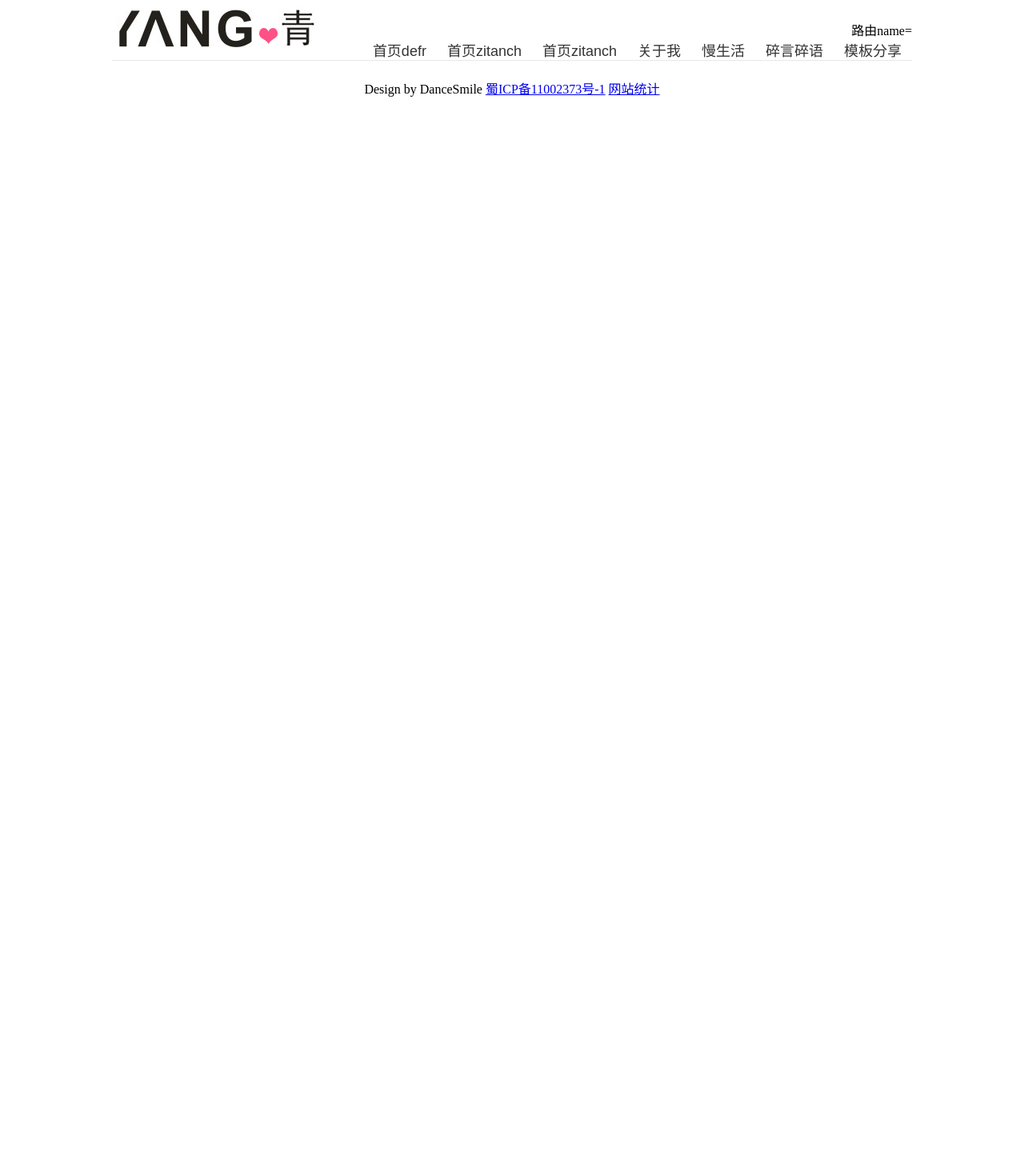
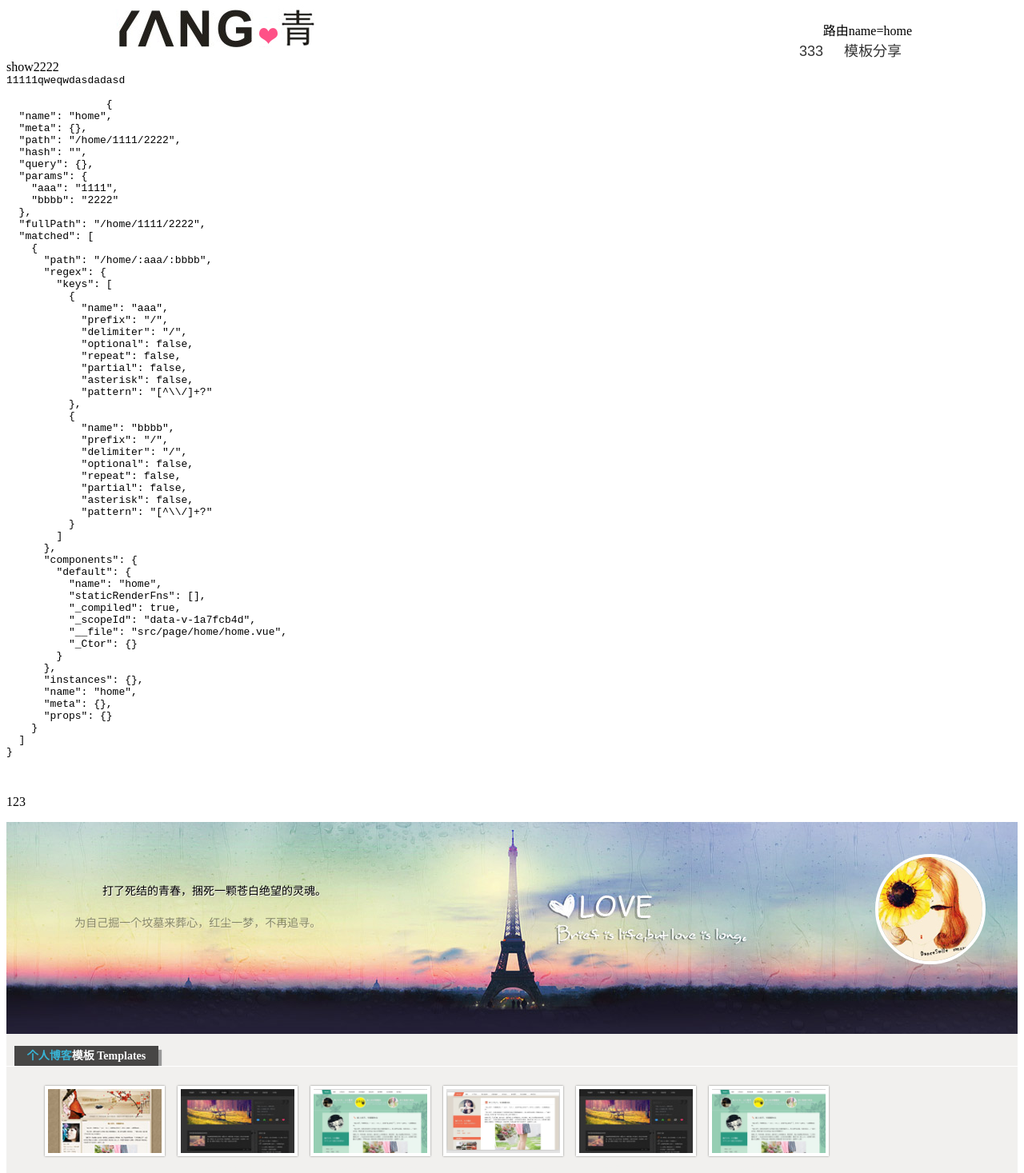
Before and after one commit to lllomh/vue-blog, a Vue app: page /home/1111/2222 in a window 1280 px wide. Shown: the part 13-1480 px from the top of the page at 80% size. Before the commit the page ends 800 px from the top, so only its background shows below. Built offline with nearby package versions, Linux system fonts and the light colour scheme.

Commit message:
'url传参'

```diff
--- a/src/components/footer/footer.vue
+++ b/src/components/footer/footer.vue
@@ -1,10 +1,12 @@
 <template>
     <div>
+        <!--<router-view></router-view>-->
+        <!--<router-view class="main11111111111" name="left" style="background: red;width: 50%;float: left"></router-view>-->
+        <!--<router-view class="main1213213" name="right" style="background: blue;width: 50%;float: right"></router-view>-->
 
         <footer>
             <p>Design by DanceSmile <a href="http://www.miitbeian.gov.cn/" target="_blank">蜀ICP备11002373号-1</a> <a href="/">网站统计</a></p>
         </footer>
-
 
     </div>
 </template>
--- a/src/components/header/heade.vue
+++ b/src/components/header/heade.vue
@@ -1,26 +1,45 @@
 <template>
+    <div>
     <header id="head_top">
         <div id="logo"><a href="/"></a></div>
         <nav class="topnav" id="topnav">
 
             <p>路由name={{$route.name}}</p>
 
-            <router-link to="/home"><span>首页defr </span><span class="en">Protal</span></router-link>
+            <!--<router-link to="/"><span>首页defr </span><span class="en">Protal</span></router-link>-->
 
-            <router-link :to="{name:'homeClinder',params:{id:1212}}"><span>首页zitanch</span><span class="en">111</span></router-link>
+            <router-link to="/home/1111/2222"><span>333 </span><span class="en">Protal</span></router-link>
 
-            <router-link :to="{name:'lifeClind',params:{id:'fxbgfgdgdsgfds'}}"><span>首页zitanch</span><span class="en">111</span></router-link>
 
-            <router-link to="/about"><span>关于我</span><span class="en">About</span></router-link>
+            <!--<router-link :to="{name:'homeClinder',params:{id:1212}}"><span>首页zitanch</span><span class="en">111</span></router-link>-->
 
-            <router-link to="/life"><span>慢生活</span><span class="en">Life</span></router-link>
+            <!--<router-link :to="{name:'lifeClind',params:{id:'fxbgfgdgdsgfds'}}"><span>首页zitanch</span><span class="en">111</span></router-link>-->
 
-            <router-link to="/doing"><span>碎言碎语</span><span class="en">Doing</span></router-link>
+            <!--<router-link to="/about"><span>关于我</span><span class="en">About</span></router-link>-->
+
+            <!--<router-link to="/life"><span>慢生活</span><span class="en">Life</span></router-link>-->
+
+            <!--<router-link to="/doing"><span>碎言碎语</span><span class="en">Doing</span></router-link>-->
 
             <router-link to="/share"><span>模板分享</span><span class="en">Share</span></router-link>
 
         </nav>
+
+
     </header>
+
+        <p>show{{$route.params.bbbb}}</p>
+
+        <pre>
+11111qweqwdasdadasd
+
+                {{JSON.stringify($route,null,2)}}
+
+        </pre>
+
+
+</div>
+
 </template>
 
 <script>
--- a/src/page/home/home.vue
+++ b/src/page/home/home.vue
@@ -1,120 +1,121 @@
 <template>
   <div>
 
-      <section class="contenr">
-          <transition name="fade">
-              <router-view class="main"></router-view>
-          </transition>
-      </section>
+      <!--<section class="contenr">-->
+          <!--<transition name="fade">-->
+              <!--<router-view class="main"></router-view>-->
+          <!--</transition>-->
+      <!--</section>-->
+  <p>{{msg}}</p>
 
-      <!--<div class="banner">-->
-          <!--<section class="box">-->
-              <!--<ul class="texts">-->
-                  <!--<p>打了死结的青春，捆死一颗苍白绝望的灵魂。</p>-->
-                  <!--<p>为自己掘一个坟墓来葬心，红尘一梦，不再追寻。</p>-->
-                  <!--<p>加了锁的青春，不会再因谁而推开心门。</p>-->
-              <!--</ul>-->
-              <!--<div class="avatar"><a href="#"><span>杨青</span></a> </div>-->
-          <!--</section>-->
-      <!--</div>-->
-      <!--<div class="template">-->
-          <!--<div class="box">-->
-              <!--<h3>-->
-                  <!--<p><span>个人博客</span>模板 Templates</p>-->
-              <!--</h3>-->
-              <!--<ul>-->
-                  <!--<li><a href="/"  target="_blank"><img src="../../images/01.jpg"></a><span>仿新浪博客风格·梅——古典个人博客模板</span></li>-->
-                  <!--<li><a href="/" target="_blank"><img src="../../images/02.jpg"></a><span>黑色质感时间轴html5个人博客模板</span></li>-->
-                  <!--<li><a href="/"  target="_blank"><img src="../../images/03.jpg"></a><span>Green绿色小清新的夏天-个人博客模板</span></li>-->
-                  <!--<li><a href="/" target="_blank"><img src="../../images/04.jpg"></a><span>女生清新个人博客网站模板</span></li>-->
-                  <!--<li><a href="/"  target="_blank"><img src="../../images/02.jpg"></a><span>黑色质感时间轴html5个人博客模板</span></li>-->
-                  <!--<li><a href="/"  target="_blank"><img src="../../images/03.jpg"></a><span>Green绿色小清新的夏天-个人博客模板</span></li>-->
-              <!--</ul>-->
-          <!--</div>-->
-      <!--</div>-->
-      <!--<article>-->
-          <!--<h2 class="title_tj">-->
-              <!--<p>文章<span>推荐</span></p>-->
-          <!--</h2>-->
-          <!--<div class="bloglist left">-->
-              <!--<h3>程序员请放下你的技术情节，与你的同伴一起进步</h3>-->
-              <!--<figure><img src="../../images/001.png"></figure>-->
-              <!--<ul>-->
-                  <!--<p>如果说掌握一门赖以生计的技术是技术人员要学会的第一课的话， 那么我觉得技术人员要真正学会的第二课，不是技术，而是业务、交流与协作，学会关心其他工作伙伴的工作情况和进展...</p>-->
+      <div class="banner">
+          <section class="box">
+              <ul class="texts">
+                  <p>打了死结的青春，捆死一颗苍白绝望的灵魂。</p>
+                  <p>为自己掘一个坟墓来葬心，红尘一梦，不再追寻。</p>
+                  <p>加了锁的青春，不会再因谁而推开心门。</p>
+              </ul>
+              <div class="avatar"><a href="#"><span>杨青</span></a> </div>
+          </section>
+      </div>
+      <div class="template">
+          <div class="box">
+              <h3>
+                  <p><span>个人博客</span>模板 Templates</p>
+              </h3>
+              <ul>
+                  <li><a href="/"  target="_blank"><img src="../../images/01.jpg"></a><span>仿新浪博客风格·梅——古典个人博客模板</span></li>
+                  <li><a href="/" target="_blank"><img src="../../images/02.jpg"></a><span>黑色质感时间轴html5个人博客模板</span></li>
+                  <li><a href="/"  target="_blank"><img src="../../images/03.jpg"></a><span>Green绿色小清新的夏天-个人博客模板</span></li>
+                  <li><a href="/" target="_blank"><img src="../../images/04.jpg"></a><span>女生清新个人博客网站模板</span></li>
+                  <li><a href="/"  target="_blank"><img src="../../images/02.jpg"></a><span>黑色质感时间轴html5个人博客模板</span></li>
+                  <li><a href="/"  target="_blank"><img src="../../images/03.jpg"></a><span>Green绿色小清新的夏天-个人博客模板</span></li>
+              </ul>
+          </div>
+      </div>
+      <article>
+          <h2 class="title_tj">
+              <p>文章<span>推荐</span></p>
+          </h2>
+          <div class="bloglist left">
+              <h3>程序员请放下你的技术情节，与你的同伴一起进步</h3>
+              <figure><img src="../../images/001.png"></figure>
+              <ul>
+                  <p>如果说掌握一门赖以生计的技术是技术人员要学会的第一课的话， 那么我觉得技术人员要真正学会的第二课，不是技术，而是业务、交流与协作，学会关心其他工作伙伴的工作情况和进展...</p>
 
-                  <!--<router-link class="readmore" to="/home/homeClinder">阅读全文>></router-link>-->
+                  <router-link class="readmore" to="/home/homeClinder">阅读全文>></router-link>
 
-              <!--</ul>-->
-              <!--<p class="dateview"><span>2013-11-04</span><span>作者：杨青</span><span>个人博客：[<a href="/news/life/">程序人生</a>]</span></p>-->
-              <!--<h3>程序员请放下你的技术情节，与你的同伴一起进步</h3>-->
-              <!--<figure><img src="../../images/001.png"></figure>-->
-              <!--<ul>-->
-                  <!--<p>如果说掌握一门赖以生计的技术是技术人员要学会的第一课的话， 那么我觉得技术人员要真正学会的第二课，不是技术，而是业务、交流与协作，学会关心其他工作伙伴的工作情况和进展...</p>-->
-                  <!--<a title="/" href="/" target="_blank" class="readmore">阅读全文>></a>-->
-              <!--</ul>-->
-              <!--<p class="dateview"><span>2013-11-04</span><span>作者：杨青</span><span>个人博客：[<a href="/news/life/">程序人生</a>]</span></p>-->
-              <!--<h3>程序员请放下你的技术情节，与你的同伴一起进步</h3>-->
-              <!--<figure><img src="../../images/001.png"></figure>-->
-              <!--<ul>-->
-                  <!--<p>如果说掌握一门赖以生计的技术是技术人员要学会的第一课的话， 那么我觉得技术人员要真正学会的第二课，不是技术，而是业务、交流与协作，学会关心其他工作伙伴的工作情况和进展...</p>-->
-                  <!--<a title="/" href="/" target="_blank" class="readmore">阅读全文>></a>-->
-              <!--</ul>-->
-              <!--<p class="dateview"><span>2013-11-04</span><span>作者：杨青</span><span>个人博客：[<a href="/news/life/">程序人生</a>]</span></p>-->
-              <!--<h3>程序员请放下你的技术情节，与你的同伴一起进步</h3>-->
-              <!--<figure><img src="../../images/001.png"></figure>-->
-              <!--<ul>-->
-                  <!--<p>如果说掌握一门赖以生计的技术是技术人员要学会的第一课的话， 那么我觉得技术人员要真正学会的第二课，不是技术，而是业务、交流与协作，学会关心其他工作伙伴的工作情况和进展...</p>-->
-                  <!--<a title="/" href="/" target="_blank" class="readmore">阅读全文>></a>-->
-              <!--</ul>-->
-              <!--<p class="dateview"><span>2013-11-04</span><span>作者：杨青</span><span>个人博客：[<a href="/news/life/">程序人生</a>]</span></p>-->
-              <!--<h3>程序员请放下你的技术情节，与你的同伴一起进步</h3>-->
-              <!--<figure><img src="../../images/001.png"></figure>-->
-              <!--<ul>-->
-                  <!--<p>如果说掌握一门赖以生计的技术是技术人员要学会的第一课的话， 那么我觉得技术人员要真正学会的第二课，不是技术，而是业务、交流与协作，学会关心其他工作伙伴的工作情况和进展...</p>-->
-                  <!--<a title="/" href="/" target="_blank" class="readmore">阅读全文>></a>-->
-              <!--</ul>-->
-              <!--<p class="dateview"><span>2013-11-04</span><span>作者：杨青</span><span>个人博客：[<a href="/news/life/">程序人生</a>]</span></p>-->
-          <!--</div>-->
-          <!--<aside class="right">-->
-              <!--<div class="weather"><iframe width="250" scrolling="no" height="60" frameborder="0" allowtransparency="true" src="http://i.tianqi.com/index.php?c=code&id=12&icon=1&num=1"></iframe></div>-->
-              <!--<div class="news">-->
-                  <!--<h3>-->
-                      <!--<p>最新<span>文章</span></p>-->
-                  <!--</h3>-->
-                  <!--<ul class="rank">-->
-                      <!--<li><a href="/" title="Column 三栏布局 个人网站模板" target="_blank">Column 三栏布局 个人网站模板</a></li>-->
-                      <!--<li><a href="/" title="with love for you 个人网站模板" target="_blank">with love for you 个人网站模板</a></li>-->
-                      <!--<li><a href="/" title="免费收录网站搜索引擎登录口大全" target="_blank">免费收录网站搜索引擎登录口大全</a></li>-->
-                      <!--<li><a href="/" title="做网站到底需要什么?" target="_blank">做网站到底需要什么?</a></li>-->
-                      <!--<li><a href="/" title="企业做网站具体流程步骤" target="_blank">企业做网站具体流程步骤</a></li>-->
-                      <!--<li><a href="/" title="建站流程篇——教你如何快速学会做网站" target="_blank">建站流程篇——教你如何快速学会做网站</a></li>-->
-                      <!--<li><a href="/" title="box-shadow 阴影右下脚折边效果" target="_blank">box-shadow 阴影右下脚折边效果</a></li>-->
-                      <!--<li><a href="/" title="打雷时室内、户外应该需要注意什么" target="_blank">打雷时室内、户外应该需要注意什么</a></li>-->
-                  <!--</ul>-->
-                  <!--<h3 class="ph">-->
-                      <!--<p>点击<span>排行</span></p>-->
-                  <!--</h3>-->
-                  <!--<ul class="paih">-->
-                      <!--<li><a href="/" title="Column 三栏布局 个人网站模板" target="_blank">Column 三栏布局 个人网站模板</a></li>-->
-                      <!--<li><a href="/" title="withlove for you 个人网站模板" target="_blank">with love for you 个人网站模板</a></li>-->
-                      <!--<li><a href="/" title="免费收录网站搜索引擎登录口大全" target="_blank">免费收录网站搜索引擎登录口大全</a></li>-->
-                      <!--<li><a href="/" title="做网站到底需要什么?" target="_blank">做网站到底需要什么?</a></li>-->
-                      <!--<li><a href="/" title="企业做网站具体流程步骤" target="_blank">企业做网站具体流程步骤</a></li>-->
-                  <!--</ul>-->
-                  <!--<h3 class="links">-->
-                      <!--<p>友情<span>链接</span></p>-->
-                  <!--</h3>-->
-                  <!--<ul class="website">-->
-                      <!--<li><a href="/">个人博客</a></li>-->
-                      <!--<li><a href="/">谢泽文个人博客</a></li>-->
-                      <!--<li><a href="/">3DST技术网</a></li>-->
-                      <!--<li><a href="/">思衡网络</a></li>-->
-                  <!--</ul>-->
-              <!--</div>-->
-              <!--&lt;!&ndash; Baidu Button BEGIN &ndash;&gt;-->
-              <!--<div id="bdshare" class="bdshare_t bds_tools_32 get-codes-bdshare"><a class="bds_tsina"></a><a class="bds_qzone"></a><a class="bds_tqq"></a><a class="bds_renren"></a><span class="bds_more"></span><a class="shareCount"></a></div>-->
-              <!--<a href="/" class="weixin"> </a></aside>-->
-      <!--</article>-->
+              </ul>
+              <p class="dateview"><span>2013-11-04</span><span>作者：杨青</span><span>个人博客：[<a href="/news/life/">程序人生</a>]</span></p>
+              <h3>程序员请放下你的技术情节，与你的同伴一起进步</h3>
+              <figure><img src="../../images/001.png"></figure>
+              <ul>
+                  <p>如果说掌握一门赖以生计的技术是技术人员要学会的第一课的话， 那么我觉得技术人员要真正学会的第二课，不是技术，而是业务、交流与协作，学会关心其他工作伙伴的工作情况和进展...</p>
+                  <a title="/" href="/" target="_blank" class="readmore">阅读全文>></a>
+              </ul>
+              <p class="dateview"><span>2013-11-04</span><span>作者：杨青</span><span>个人博客：[<a href="/news/life/">程序人生</a>]</span></p>
+              <h3>程序员请放下你的技术情节，与你的同伴一起进步</h3>
+              <figure><img src="../../images/001.png"></figure>
+              <ul>
+                  <p>如果说掌握一门赖以生计的技术是技术人员要学会的第一课的话， 那么我觉得技术人员要真正学会的第二课，不是技术，而是业务、交流与协作，学会关心其他工作伙伴的工作情况和进展...</p>
+                  <a title="/" href="/" target="_blank" class="readmore">阅读全文>></a>
+              </ul>
+              <p class="dateview"><span>2013-11-04</span><span>作者：杨青</span><span>个人博客：[<a href="/news/life/">程序人生</a>]</span></p>
+              <h3>程序员请放下你的技术情节，与你的同伴一起进步</h3>
+              <figure><img src="../../images/001.png"></figure>
+              <ul>
+                  <p>如果说掌握一门赖以生计的技术是技术人员要学会的第一课的话， 那么我觉得技术人员要真正学会的第二课，不是技术，而是业务、交流与协作，学会关心其他工作伙伴的工作情况和进展...</p>
+                  <a title="/" href="/" target="_blank" class="readmore">阅读全文>></a>
+              </ul>
+              <p class="dateview"><span>2013-11-04</span><span>作者：杨青</span><span>个人博客：[<a href="/news/life/">程序人生</a>]</span></p>
+              <h3>程序员请放下你的技术情节，与你的同伴一起进步</h3>
+              <figure><img src="../../images/001.png"></figure>
+              <ul>
+                  <p>如果说掌握一门赖以生计的技术是技术人员要学会的第一课的话， 那么我觉得技术人员要真正学会的第二课，不是技术，而是业务、交流与协作，学会关心其他工作伙伴的工作情况和进展...</p>
+                  <a title="/" href="/" target="_blank" class="readmore">阅读全文>></a>
+              </ul>
+              <p class="dateview"><span>2013-11-04</span><span>作者：杨青</span><span>个人博客：[<a href="/news/life/">程序人生</a>]</span></p>
+          </div>
+          <aside class="right">
+              <div class="weather"><iframe width="250" scrolling="no" height="60" frameborder="0" allowtransparency="true" src="http://i.tianqi.com/index.php?c=code&id=12&icon=1&num=1"></iframe></div>
+              <div class="news">
+                  <h3>
+                      <p>最新<span>文章</span></p>
+                  </h3>
+                  <ul class="rank">
+                      <li><a href="/" title="Column 三栏布局 个人网站模板" target="_blank">Column 三栏布局 个人网站模板</a></li>
+                      <li><a href="/" title="with love for you 个人网站模板" target="_blank">with love for you 个人网站模板</a></li>
+                      <li><a href="/" title="免费收录网站搜索引擎登录口大全" target="_blank">免费收录网站搜索引擎登录口大全</a></li>
+                      <li><a href="/" title="做网站到底需要什么?" target="_blank">做网站到底需要什么?</a></li>
+                      <li><a href="/" title="企业做网站具体流程步骤" target="_blank">企业做网站具体流程步骤</a></li>
+                      <li><a href="/" title="建站流程篇——教你如何快速学会做网站" target="_blank">建站流程篇——教你如何快速学会做网站</a></li>
+                      <li><a href="/" title="box-shadow 阴影右下脚折边效果" target="_blank">box-shadow 阴影右下脚折边效果</a></li>
+                      <li><a href="/" title="打雷时室内、户外应该需要注意什么" target="_blank">打雷时室内、户外应该需要注意什么</a></li>
+                  </ul>
+                  <h3 class="ph">
+                      <p>点击<span>排行</span></p>
+                  </h3>
+                  <ul class="paih">
+                      <li><a href="/" title="Column 三栏布局 个人网站模板" target="_blank">Column 三栏布局 个人网站模板</a></li>
+                      <li><a href="/" title="withlove for you 个人网站模板" target="_blank">with love for you 个人网站模板</a></li>
+                      <li><a href="/" title="免费收录网站搜索引擎登录口大全" target="_blank">免费收录网站搜索引擎登录口大全</a></li>
+                      <li><a href="/" title="做网站到底需要什么?" target="_blank">做网站到底需要什么?</a></li>
+                      <li><a href="/" title="企业做网站具体流程步骤" target="_blank">企业做网站具体流程步骤</a></li>
+                  </ul>
+                  <h3 class="links">
+                      <p>友情<span>链接</span></p>
+                  </h3>
+                  <ul class="website">
+                      <li><a href="/">个人博客</a></li>
+                      <li><a href="/">谢泽文个人博客</a></li>
+                      <li><a href="/">3DST技术网</a></li>
+                      <li><a href="/">思衡网络</a></li>
+                  </ul>
+              </div>
+              <!-- Baidu Button BEGIN -->
+              <div id="bdshare" class="bdshare_t bds_tools_32 get-codes-bdshare"><a class="bds_tsina"></a><a class="bds_qzone"></a><a class="bds_tqq"></a><a class="bds_renren"></a><span class="bds_more"></span><a class="shareCount"></a></div>
+              <a href="/" class="weixin"> </a></aside>
+      </article>
 
 
 
--- a/src/page/life/children/lifeClind.vue
+++ b/src/page/life/children/lifeClind.vue
@@ -1,6 +1,6 @@
 <template>
     <div>
-       <div style="width: 500px;height: 600px;background: red">1111 {{$route.params.id}}</div>
+       <div style="height: 600px;background: red">1111 {{$route.params.id}}</div>
 
     </div>
 </template>
--- a/src/page/share/children/shareClind.vue
+++ b/src/page/share/children/shareClind.vue
@@ -1,6 +1,6 @@
 <template>
     <div>
-       <div style="width: 500px;height: 600px;background: blue">1111</div>
+       <div style="height: 600px;background: blue">222222</div>
 
     </div>
 </template>
```
Also changed, not shown: src/router/index.js (+22 -12 lines).
